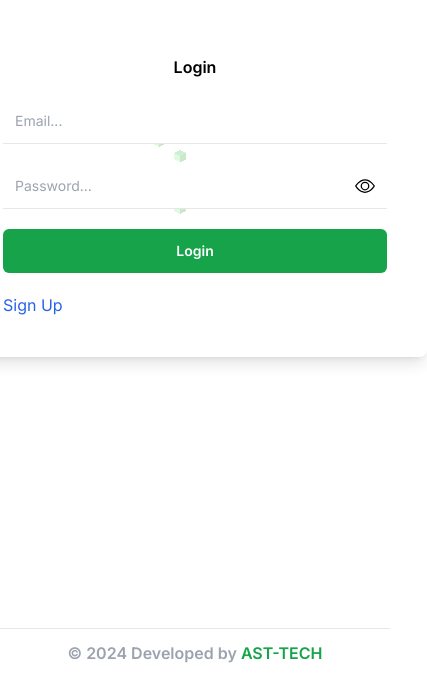
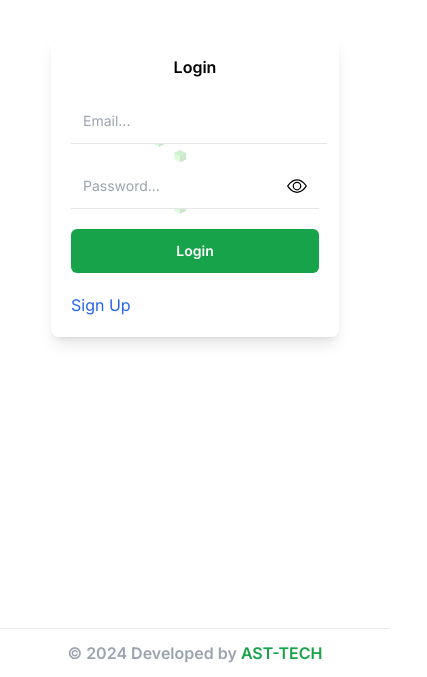
Before and after one commit to BulupiyJoel/recipy, a React (Vite) app in the folder client/: page /login in a window 390 px wide. Shown: the part 236-913 px from the top of the page, 427 px wide, since content can reach past the window. Built offline with nearby package versions, Linux system fonts and the light colour scheme.

Commit message:
Fix Login for mobile

```diff
--- a/client/src/components/auth/Login.tsx
+++ b/client/src/components/auth/Login.tsx
@@ -70,14 +70,14 @@ const Login = () => {
                     backgroundRepeat: 'no-repeat' // Prevents the SVG from repeating
                 }}
             >
-                <form onSubmit={handleLogin} method="post" className="p-10 screen320:p-5 flex flex-col space-y-5 bg-white bg-opacity-80 lg:w-96 shadow-lg rounded-lg sm:shadow-2xl sm:items-center screen320:w-64 sm:p-5">
+                <form onSubmit={handleLogin} method="post" className={`lg:p-10 screen320:p-5 flex flex-col space-y-5 bg-white bg-opacity-80 lg:w-96 shadow-lg rounded-lg sm:shadow-2xl sm:items-center screen320:w-64 sm:p-5 ${window.innerWidth <= 768 && 'w-72 p-5' }`}>
                     <center>
                         <h1 className="font-semibold lg:text-2xl sm:text-sm screen320:text-sm">{t("login")}</h1>
                     </center>
-                    <div className="w-96 lg:w-80 sm:w-64 screen320:w-64">
-                        <input type="email" name="email" id="email" value={email} onChange={(e) => setEmail(e.target.value)} placeholder="Email..." className="text-sm p-3 focus:rounded-md focus:border-2 w-full border-b border-1 focus:outline-none sm:w-64 lg:w-80 screen320:w-52 placeholder:sm:text-xs" />
+                    <div className={`lg:w-96 sm:w-64 screen320:w-64 ${window.innerWidth <= 768 && 'w-64'}`}>
+                        <input type="email" name="email" id="email" value={email} onChange={(e) => setEmail(e.target.value)} placeholder="Email..." className={`${window.innerWidth <= 768 && 'w-64' } text-sm p-3 focus:rounded-md focus:border-2 w-full border-b border-1 focus:outline-none sm:w-64 lg:w-80 screen320:w-52 placeholder:sm:text-xs`} />
                     </div>
-                    <div className="relative w-96 sm:w-64 screen320:w-64 lg:w-80">
+                    <div className={`relative sm:w-64 screen320:w-64 lg:w-96`}>
                         <input type={showPassword ? "text" : "password"} name="password" id="password" value={password} onChange={(e) => setPassword(e.target.value)} className="text-sm p-3 focus:rounded-md focus:border-2 w-full border-b border-1 focus:outline-none lg:w-80 sm:w-64 screen320:w-52 placeholder:sm:text-xs" placeholder="Password..." />
                         <span onClick={() => setShowPassword(!showPassword)} className="absolute right-3 top-3 cursor-pointer">
                             {showPassword ? <EyeSlash size={20} /> : <Eye size={20} />}
```
